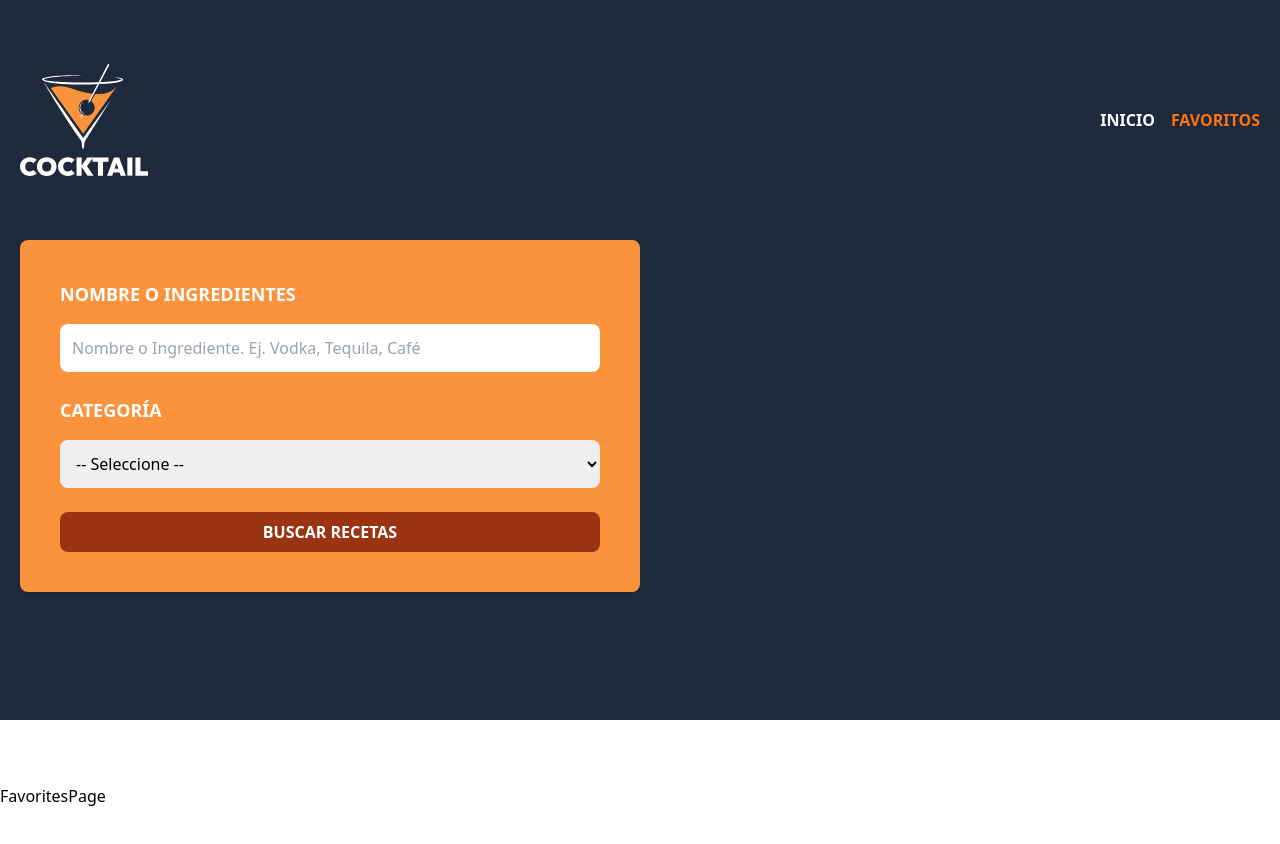
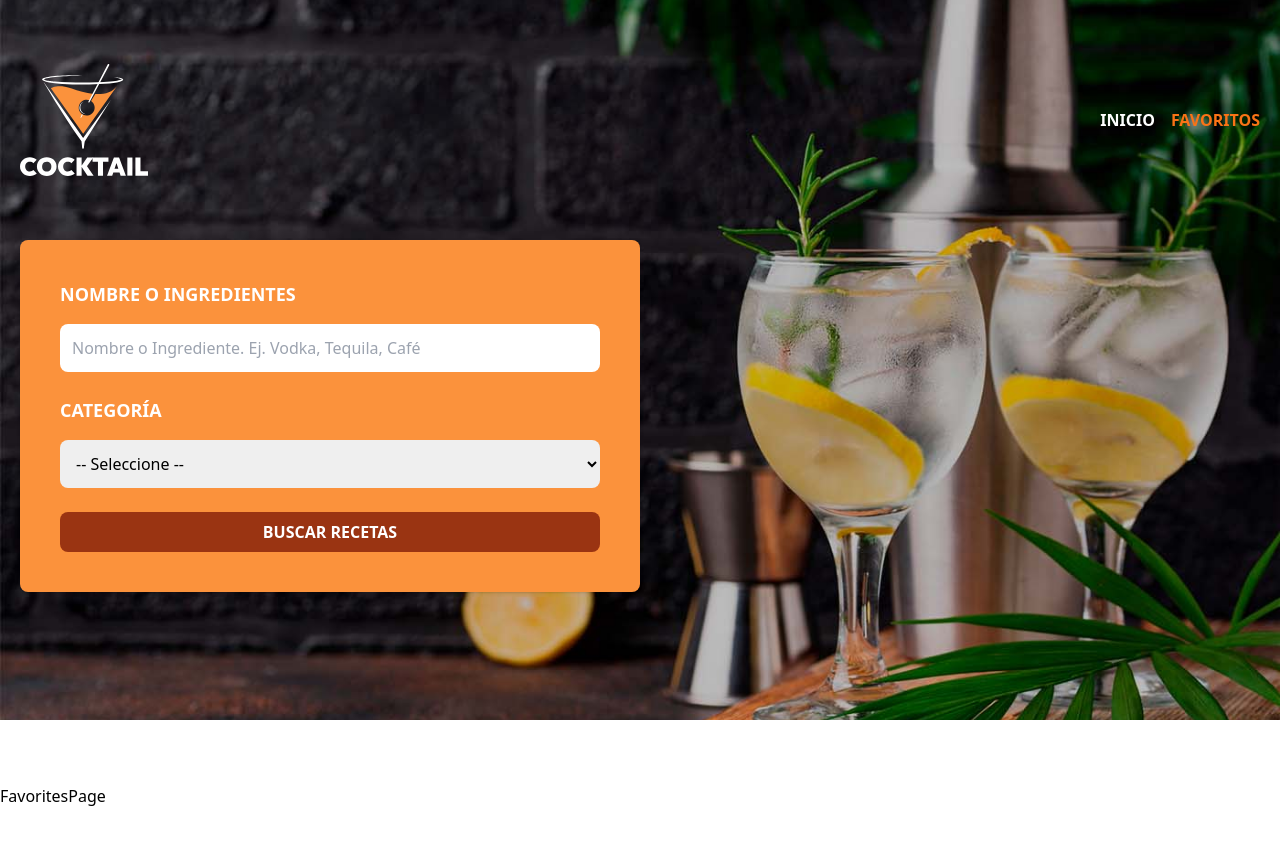
Before and after one commit to oscardenas17/BebidasRecetas, a React (Vite) app: page /favoritos in a window 1280 px wide. Shown: the top 844 px of the page. Built offline with nearby package versions, Linux system fonts and the light colour scheme.

Commit message:
Theming en Tailwind para añadir una imagen de fondo

```diff
--- a/src/components/Header.tsx
+++ b/src/components/Header.tsx
@@ -6,7 +6,9 @@ const Header = () => {
 
   const isHome = useMemo(() => location.pathname, [location.pathname]);
   return (
-    <header className="bg-slate-800">
+    <header
+      className={isHome ? "bg-header bg-center bg-cover" : "bg-slate-800"}
+    >
       <div className="mx-auto container px-5 py-16">
         <div className="flex justify-between items-center">
           <div>
--- a/tailwind.config.js
+++ b/tailwind.config.js
@@ -2,7 +2,11 @@
 export default {
   content: ["./index.html", "./src/**/*.{js,ts,tsx,jsx}"],
   theme: {
-    extend: {},
+    extend: {
+      backgroundImage: {
+        header: "url('/bg.jpg')",
+      },
+    },
   },
   plugins: [],
 };
```
